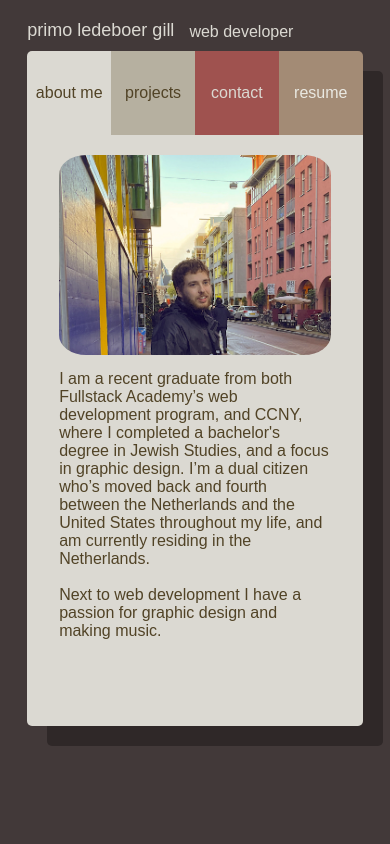
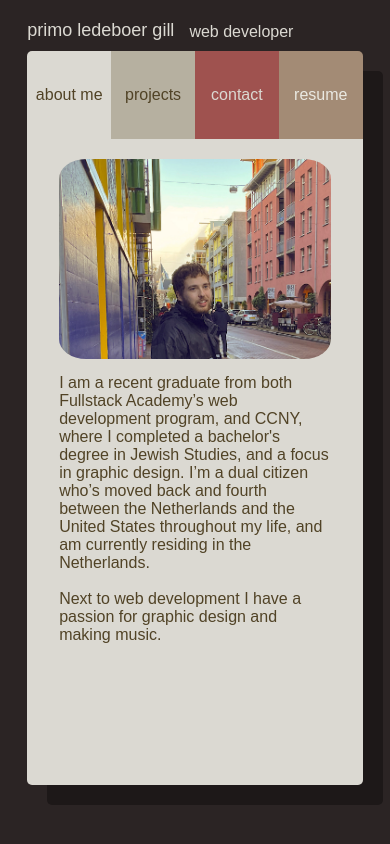
Before and after one commit to primolg/scroll-site, a React (Create React App) app: page / in a window 390 px wide. Shown: the top 844 px of the page. Built offline with nearby package versions, Linux system fonts and the light colour scheme.

Commit message:
slide in effect

```diff
--- a/public/App.css
+++ b/public/App.css
@@ -10,7 +10,8 @@
   align-items: center;
   width: 100vw;
   height:100vh;
-  background-color: #423939;
+  /* background-color: #423939; */
+  background-color: #2b2424;
 }
 
 #header{
@@ -35,6 +36,7 @@
   width: 80vw;
   height:75vh;
   box-shadow: #2f2828 20px 20px;
+  box-shadow: #1d1818 20px 20px;
   border-radius: 5px;
   overflow: hidden;
 }
@@ -52,7 +54,7 @@
   .main{
     flex-direction: column;
     width: 86vw;
-    height: 80vh
+    height: 87vh
   }
 }
 
@@ -135,7 +137,27 @@
 }
 
 #page-outer-div{
+  position: relative;
+  opacity: 0;
+  top: 10%;
   width: 100%;
   height: 100%;
   overflow: scroll;
+  transition: 0.7s;
 }
+@media only screen and (max-width: 600px){
+  #page-outer-div.active{
+    opacity: 1;
+    top: 0;
+  }
+}
+@media only screen and (min-width: 600px){
+  #page-outer-div{
+    top: 0;
+    left: 10%;
+  }
+  #page-outer-div.active{
+    opacity: 1;
+    left: 0;
+  }
+}
--- a/src/components/AboutMe/index.js
+++ b/src/components/AboutMe/index.js
@@ -1,9 +1,19 @@
 import "./about-me.css";
+import { useState } from "react";
 import primoPhone from "./about-me-img.jpg";
 
 function AboutMe() {
+
+  const [loaded, setLoaded] = useState(false)
+    if (!loaded){
+        setTimeout(()=>{
+            setLoaded(true);
+        }, 100
+        );
+    }
+
   return(
-    <div id="page-outer-div">
+    <div id="page-outer-div" className={loaded ? "active" : ""}>
       <div id="about-me">
         <div id="img-holder">
           <img src={primoPhone} alt="primo gill portrait" />
--- a/src/components/Contact/index.js
+++ b/src/components/Contact/index.js
@@ -1,11 +1,19 @@
 import "./contact.css";
+import { useState } from "react";
 import { AiFillLinkedin, AiFillGithub, AiOutlinePhone } from 'react-icons/ai'
 import { MdEmail } from 'react-icons/md'
-import { BsFillCheckCircleFill } from 'react-icons/bs'
 import { ToastContainer, toast } from 'react-toastify';
 import 'react-toastify/dist/ReactToastify.css';
 
 function Contact() {
+
+    const [loaded, setLoaded] = useState(false)
+    if (!loaded){
+        setTimeout(()=>{
+            setLoaded(true);
+        }, 100
+        );
+    }
 
     async function copyTextToClipboard(text) {
         if ('clipboard' in navigator) {
@@ -27,7 +35,7 @@ function Contact() {
     }
 
   return(
-    <div id="page-outer-div">
+    <div id="page-outer-div" className={loaded ? "active" : ""}>
       <div id="contact">
         <a href="https://www.linkedin.com/in/primo-ledeboer-gill/">
           <AiFillLinkedin />
--- a/src/components/Resume/index.js
+++ b/src/components/Resume/index.js
@@ -3,12 +3,20 @@ import { BiDownload } from 'react-icons/bi'
 import 'react-toastify/dist/ReactToastify.css';
 import pdf from './primo-gill-resume.pdf'
 import resumeImg from './primo-gill-resume.png'
-import { Document, Page } from 'react-pdf';
+import { useState } from "react";
 
 function Resume() {
 
+  const [loaded, setLoaded] = useState(false)
+    if (!loaded){
+        setTimeout(()=>{
+            setLoaded(true);
+        }, 100
+        );
+    }
+
   return(
-    <div id="page-outer-div">
+    <div id="page-outer-div" className={loaded ? "active" : ""}>
       <div id="resume">
           <a id="download-div" href={pdf} download="primo-gill-resume.pdf">
             <BiDownload />
--- a/src/components/Resume/resume.css
+++ b/src/components/Resume/resume.css
@@ -25,7 +25,7 @@
     border-radius: 0;
     max-height: 100%;
     width: 300px;
-    box-shadow: #806a56 20px 20px;
+    box-shadow: #806a56 10px 10px;
 }
 @media only screen and (min-width: 800px){
     #resume{
```
